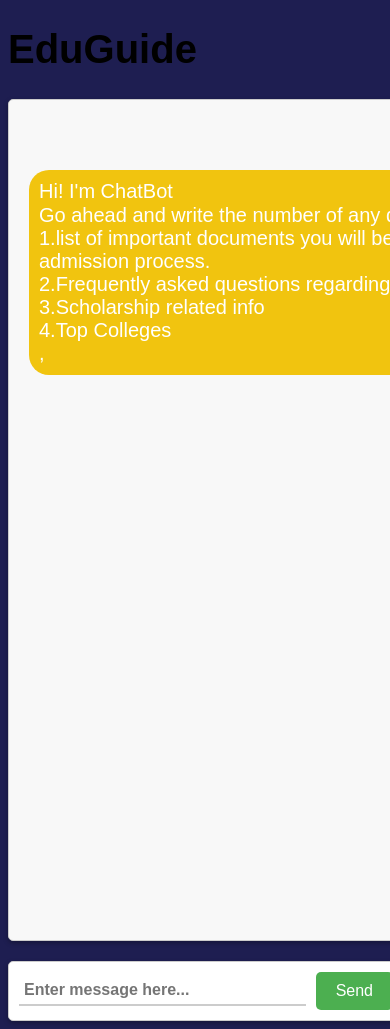
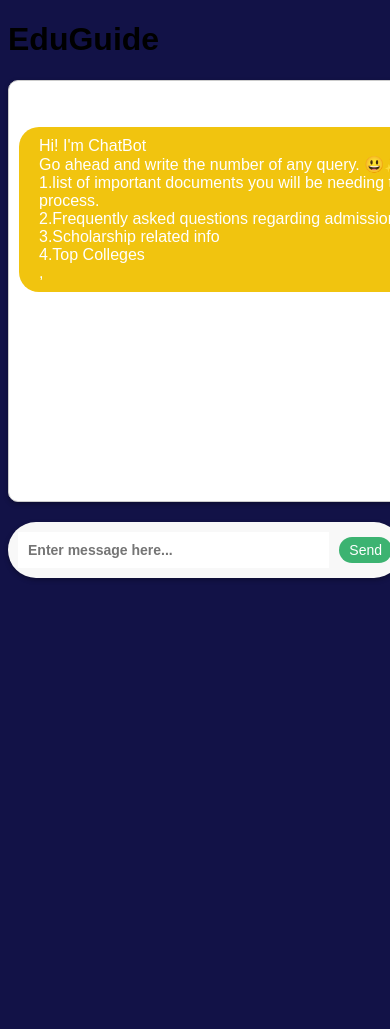
Before and after one commit to ARYAAN2903/Eduguide_chatbot, a Flask app: page /chatbot in a window 390 px wide; the page is wider, and only the part inside the window is pictured. After the commit the page ends 580 px from the top of that part, so only its background shows below. Run offline with Flask 3, Linux system fonts and the light colour scheme; some libraries are stand-ins or nearby versions.

Commit message:
Update chatbot.css

```diff
--- a/static/css/chatbot.css
+++ b/static/css/chatbot.css
@@ -1,19 +1,58 @@
 /* Set font family and size for the entire page */
 body {
   font-family: Arial, sans-serif;
-    font-size: 20px;
-    background-color: rgb(30, 30, 81);
+  font-size: 16px;
+  background-color: rgb(18, 18, 71);
 }
+/* Style the navbar */
+nav {
+  height: 50px;
+  width: 650px;
+  margin: 0 auto; /* Center horizontally */
+  background-color: black;
+  border-bottom: 1px solid #ccc;
+  border-radius: 10px;
+}
+
+/* Style the navbar container */
+.nav-container {
+  max-width: 600px;
+  margin: 0 auto;
+  padding: 0 20px;
+  height: 100%;
+  display: flex;
+  justify-content: space-between;
+  align-items: center;
+}
+
+.nav-container .logo {
+  display: flex;
+  align-items: center;
+  color: #ccc;
+}
+
+.nav-container .logo img {
+  height: 40px;
+  margin-right: 10px;
+}
+
+.nav-container .logo span {
+  font-size: 24px;
+  font-weight: bold;
+}
+
+
+
 
 /* Style the chatbox container */
 #chatbox {
-    height: 800px; /* Increase height */
-    width: 700px;
+  height: 600px; /* Decrease height */
+  width: 600px;
   margin: 0 auto; /* Center horizontally */
   padding: 20px;
   border: 1px solid #ccc;
-    border-radius: 5px;
-    background-color: #f8f8f8;
+  border-radius: 10px;
+  background-color: #fff;
   box-shadow: 0 2px 5px rgba(0, 0, 0, 0.3);
   overflow-y: scroll; /* Add scrollbar */
 }
@@ -22,7 +61,7 @@ body {
 #chatbox:before {
   content: "";
   display: block;
-    height: 30px;
+  height: 20px;
 }
 
 /* Add a header to the chatbox container */
@@ -39,12 +78,12 @@ body {
   max-width: 600px;
   margin: 20px auto 0;
   padding: 10px;
-    border: 1px solid #ccc;
-    border-radius: 5px;
-    background-color: #fff;
+  border: none;
+  border-radius: 50px;
+  background-color: #F8F8F8;
   box-shadow: 0 2px 5px rgba(0, 0, 0, 0.3);
   display: flex;
-    justify-content: center;
+  justify-content: space-between;
   align-items: center;
 }
 
@@ -53,11 +92,10 @@ body {
   width: 100%;
   max-width: 400px;
   border: none;
-    border-bottom: 2px solid #ccc;
   font-family: Arial, sans-serif;
   font-size: 16px;
-    font-weight: bold; /* Increase font weight */
-    padding: 5px;
+  font-weight: bold;
+  padding: 10px;
   margin-right: 10px;
 }
 
@@ -70,10 +108,16 @@ body {
 
 .userText span {
   display: inline-block;
-    padding: 10px;
+  padding: 10px 20px;
   border-radius: 20px;
   background-color: #3498db;
   color: #fff;
+}
+
+.fa-message-bot {
+  font-size: 24px;
+  color: black;
+  margin-right: 10px;
 }
 
 /* Style the bot message */
@@ -85,7 +129,7 @@ body {
 
 .botText span {
   display: inline-block;
-    padding: 10px;
+  padding: 10px 20px;
   border-radius: 20px;
   background-color: #f1c40f;
   color: #fff;
@@ -94,15 +138,56 @@ body {
 /* Style the send button */
 #sendButton {
   padding: 10px 20px;
-    background-color: #4CAF50;
+  background-color: #3CB371;
   border: none;
-    border-radius: 5px;
+  border-radius: 50px;
   color: white;
   font-size: 16px;
   cursor: pointer;
+  transition: background-color 0.2s ease;
 }
 
 /* Style the send button on hover */
 #sendButton:hover {
-    background-color: #3e8e41;
+  background-color: #2E8B57;
 }
+
+/* Media query for screens with a maximum width of 768px */
+@media screen and (max-width: 768px) {
+  /* Set the navbar height to auto and remove the border radius */
+  nav {
+    height: auto;
+    border-radius: 0;
+  }
+
+  /* Center the navbar container */
+  .nav-container {
+    justify-content: center;
+  }
+
+  /* Set the logo font size to 20px */
+  .nav-container .logo span {
+    font-size: 20px;
+  }
+
+  /* Decrease the chatbox height */
+  #chatbox {
+    height: 400px;
+  }
+
+  /* Decrease the padding of the chatbox container */
+  #chatbox {
+    padding: 10px;
+  }
+
+  /* Decrease the font size of the chat input field */
+  #textInput {
+    font-size: 14px;
+  }
+
+  /* Decrease the padding of the send button */
+  #sendButton {
+    padding: 5px 10px;
+    font-size: 14px;
+  }
+}
```
Lines whose indentation alone changed are shown as unchanged.
